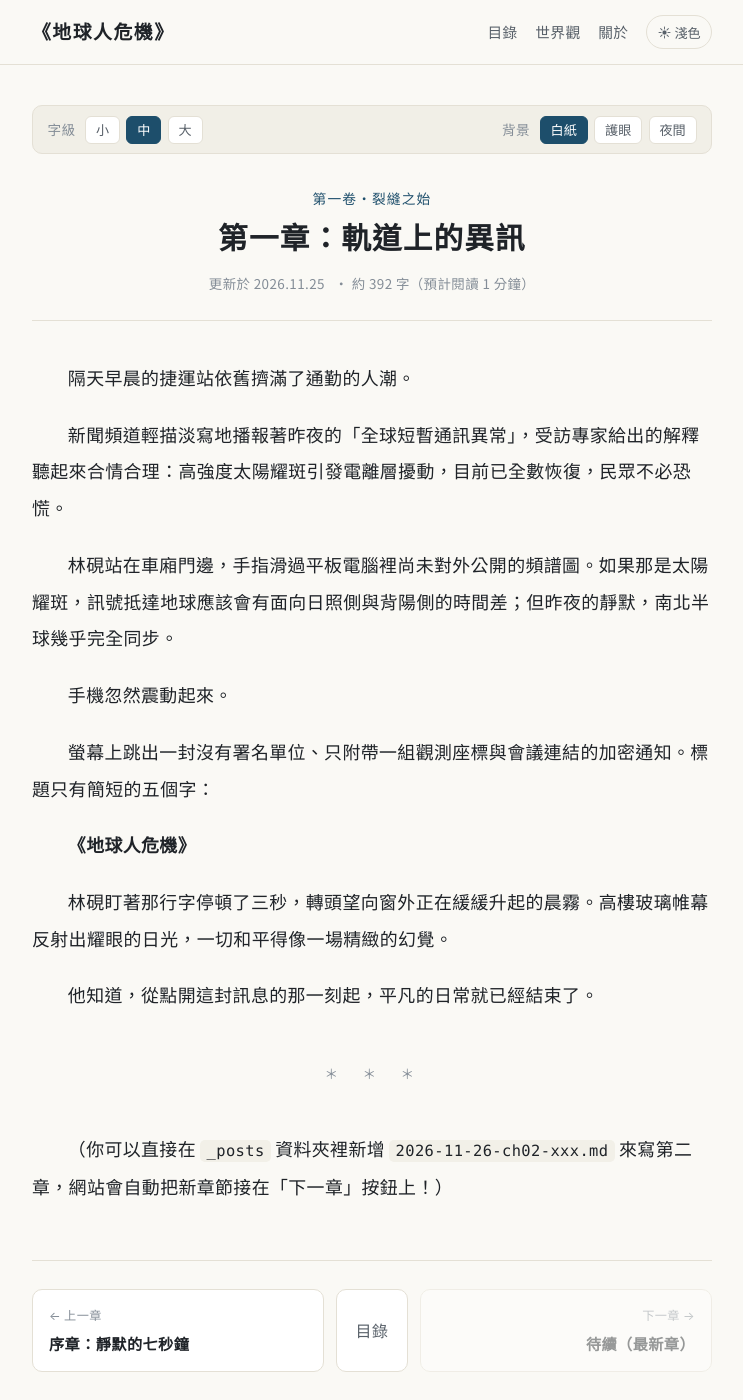
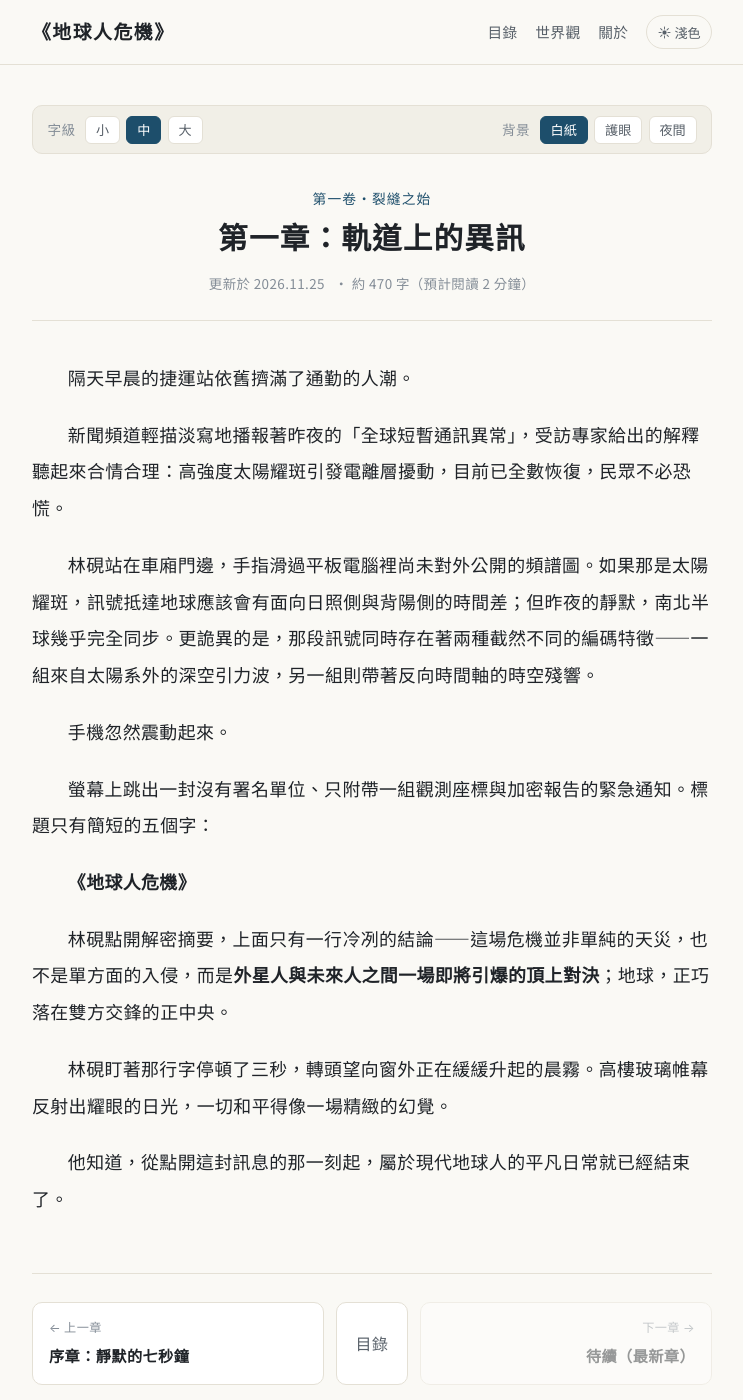
Before and after one commit to aicloud-go/aicloud-go.github.io, a Jekyll site: the page built from _posts/2026-11-25-ch01-signal.md, in a window 1280 px wide and 1400 px high. Shown: the whole window, without its empty margins (268-1011 px from the left). Built offline with Jekyll 4.4.1, drawn with Linux system fonts in a browser that asks for light colours.

Commit message:
Revise chapter description and narrative details
Updated the chapter description to reflect a new narrative about an alien and future human conflict. Adjusted text for clarity and added details about the emergency notification.

```diff
--- a/_posts/2026-11-25-ch01-signal.md
+++ b/_posts/2026-11-25-ch01-signal.md
@@ -2,25 +2,23 @@
 title: 第一章：軌道上的異訊
 volume: 第一卷・裂縫之始
 date: 2026-11-25 20:00:00 +0800
-description: 天亮之後，世界看似恢復正常，但各地觀測站卻悄悄收到了同一份加密通知。（此為範本章節，可自由修改）
+description: 天亮之後，世界看似恢復正常，但各地觀測站卻收到同一份解密報告：地球的危機，源自外星人與未來人之間的頂上對決。
 ---
 
 隔天早晨的捷運站依舊擠滿了通勤的人潮。
 
 新聞頻道輕描淡寫地播報著昨夜的「全球短暫通訊異常」，受訪專家給出的解釋聽起來合情合理：高強度太陽耀斑引發電離層擾動，目前已全數恢復，民眾不必恐慌。
 
-林硯站在車廂門邊，手指滑過平板電腦裡尚未對外公開的頻譜圖。如果那是太陽耀斑，訊號抵達地球應該會有面向日照側與背陽側的時間差；但昨夜的靜默，南北半球幾乎完全同步。
+林硯站在車廂門邊，手指滑過平板電腦裡尚未對外公開的頻譜圖。如果那是太陽耀斑，訊號抵達地球應該會有面向日照側與背陽側的時間差；但昨夜的靜默，南北半球幾乎完全同步。更詭異的是，那段訊號同時存在著兩種截然不同的編碼特徵——一組來自太陽系外的深空引力波，另一組則帶著反向時間軸的時空殘響。
 
 手機忽然震動起來。
 
-螢幕上跳出一封沒有署名單位、只附帶一組觀測座標與會議連結的加密通知。標題只有簡短的五個字：
+螢幕上跳出一封沒有署名單位、只附帶一組觀測座標與加密報告的緊急通知。標題只有簡短的五個字：
 
 **《地球人危機》**
 
+林硯點開解密摘要，上面只有一行冷冽的結論——這場危機並非單純的天災，也不是單方面的入侵，而是**外星人與未來人之間一場即將引爆的頂上對決**；地球，正巧落在雙方交鋒的正中央。
+
 林硯盯著那行字停頓了三秒，轉頭望向窗外正在緩緩升起的晨霧。高樓玻璃帷幕反射出耀眼的日光，一切和平得像一場精緻的幻覺。
 
-他知道，從點開這封訊息的那一刻起，平凡的日常就已經結束了。
-
----
-
-（你可以直接在 `_posts` 資料夾裡新增 `2026-11-26-ch02-xxx.md` 來寫第二章，網站會自動把新章節接在「下一章」按鈕上！）
+他知道，從點開這封訊息的那一刻起，屬於現代地球人的平凡日常就已經結束了。
```
